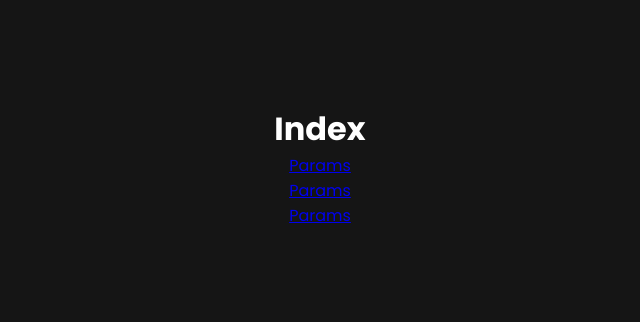
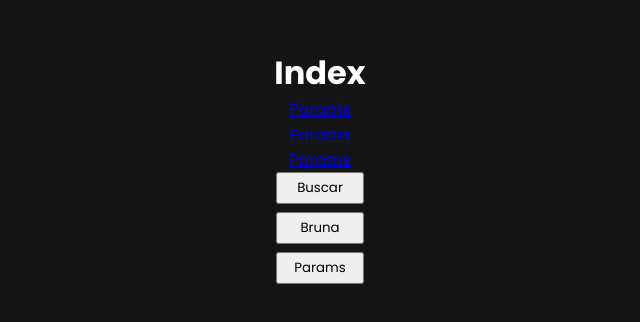
Before and after one commit to wagnnermorais/Next-React-Full-Course, a Next.js app: page /routes in a window 1280 px wide. Shown: the part 234-556 px from the top of the page, without its empty margins (320-960 px from the left). Built offline with nearby package versions, Linux system fonts and the light colour scheme.

Commit message:
feat: using "programmable" routing system

```diff
--- a/src/pages/routes/index.jsx
+++ b/src/pages/routes/index.jsx
@@ -1,7 +1,23 @@
+import { useRouter } from "next/router";
 import Link from "next/link";
 import styles from "../../styles/Routes.module.css";
 
 export default function Routes() {
+  const router = useRouter();
+
+  const navegacaoSimples = (url) => {
+    router.push(url);
+  };
+
+  const navegacaoComParams = () => {
+    router.push({
+      pathname: "/routes/params",
+      query: {
+        id: 12,
+        nome: "Wagner Morais",
+      },
+    });
+  };
   return (
     <div className={styles.container}>
       <h1>Index</h1>
@@ -14,6 +30,13 @@ export default function Routes() {
       <div>
         <Link href="/routes/1/Bruna">Params</Link>
       </div>
+      <div className={styles.buttonBox}>
+        <button onClick={() => router.push("/routes/123/Pedro")}>Buscar</button>
+        <button onClick={() => navegacaoSimples("/routes/1/Bruna")}>
+          Bruna
+        </button>
+        <button onClick={() => navegacaoComParams()}>Params</button>
+      </div>
     </div>
   );
 }
```
